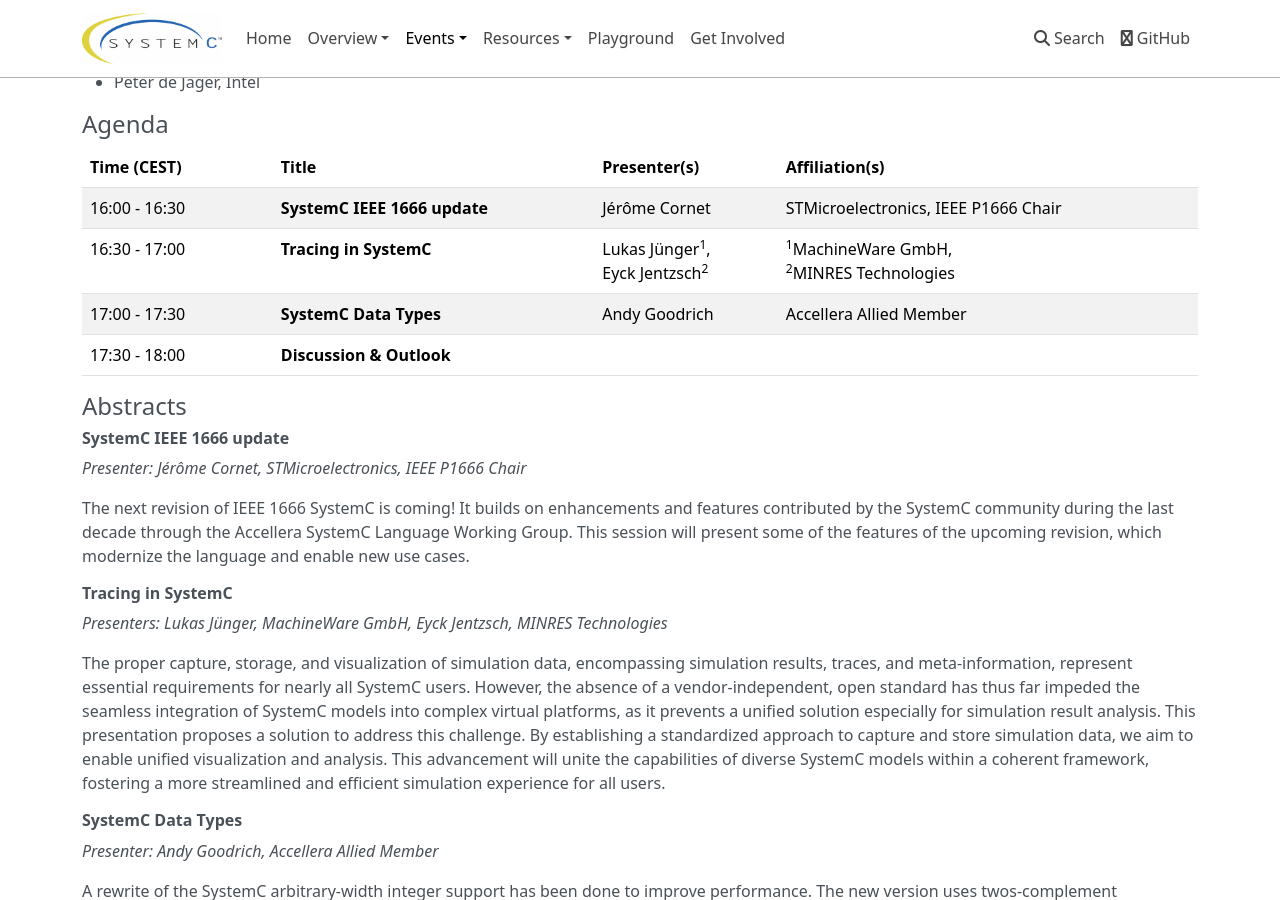
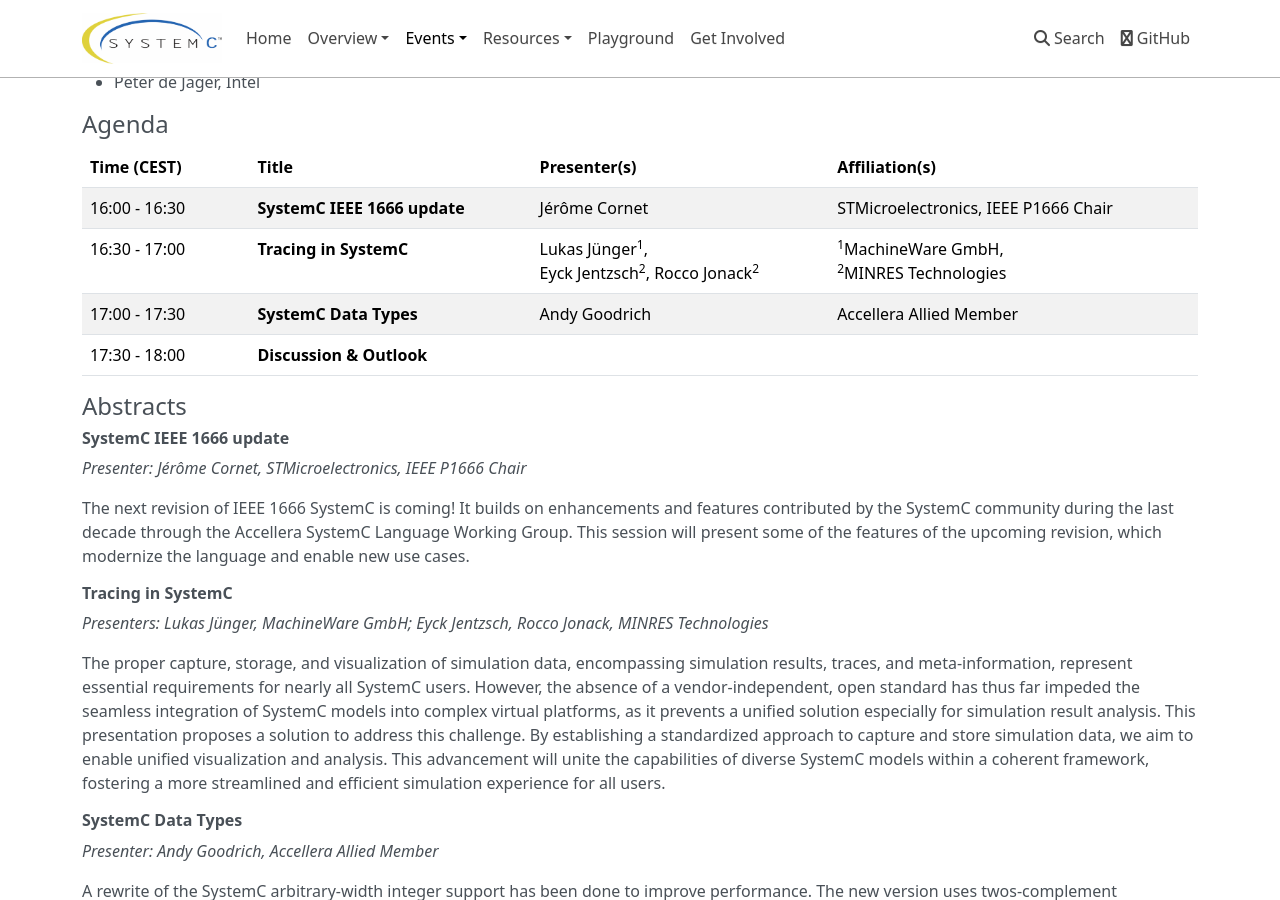
Before and after one commit to accellera-official/systemc.org, an MkDocs documentation site: the page built from docs/events/scef202309.md, in a window 1280 px wide and 900 px high, scrolled down 549 px. Built offline with MkDocs 1.6.1, drawn with Linux system fonts in a browser that asks for light colours; nearby versions of some CDN libraries.

Commit message:
added speaker to fika
Signed-off-by: Martin Barnasconi <martin.barnasconi@nxp.com>

```diff
--- a/docs/events/scef202309.md
+++ b/docs/events/scef202309.md
@@ -29,7 +29,7 @@
 | Time (CEST)&nbsp;&nbsp;&nbsp;&nbsp;&nbsp;&nbsp; | Title | Presenter(s) | Affiliation(s) |
 | ------------- | ---------------- | ---------------- | ---------------- |
 | 16:00 - 16:30 | **SystemC IEEE 1666 update** | Jérôme Cornet | STMicroelectronics, IEEE P1666 Chair |
-| 16:30 - 17:00 | **Tracing in SystemC** | Lukas Jünger<sup>1</sup>,<br>Eyck Jentzsch<sup>2</sup> | <sup>1</sup>MachineWare GmbH,<br><sup>2</sup>MINRES Technologies |
+| 16:30 - 17:00 | **Tracing in SystemC** | Lukas Jünger<sup>1</sup>,<br>Eyck Jentzsch<sup>2</sup>, Rocco Jonack<sup>2</sup> | <sup>1</sup>MachineWare GmbH,<br><sup>2</sup>MINRES Technologies |
 | 17:00 - 17:30 | **SystemC Data Types** | Andy Goodrich | Accellera Allied Member |  |
 | 17:30 - 18:00 | **Discussion & Outlook** | | |  |
 
@@ -43,7 +43,7 @@
 
 ### Tracing in SystemC
 
-*Presenters: Lukas Jünger, MachineWare GmbH, Eyck Jentzsch, MINRES Technologies*
+*Presenters: Lukas Jünger, MachineWare GmbH; Eyck Jentzsch, Rocco Jonack, MINRES Technologies*
 
 The proper capture, storage, and visualization of simulation data, encompassing simulation results, traces, and meta-information, represent essential requirements for nearly all SystemC users. However, the absence of a vendor-independent, open standard has thus far impeded the seamless integration of SystemC models into complex virtual platforms, as it prevents a unified solution especially for simulation result analysis.
 This presentation proposes a solution to address this challenge. By establishing a standardized approach to capture and store simulation data, we aim to enable unified visualization and analysis. This advancement will unite the capabilities of diverse SystemC models within a coherent framework, fostering a more streamlined and efficient simulation experience for all users.
```
